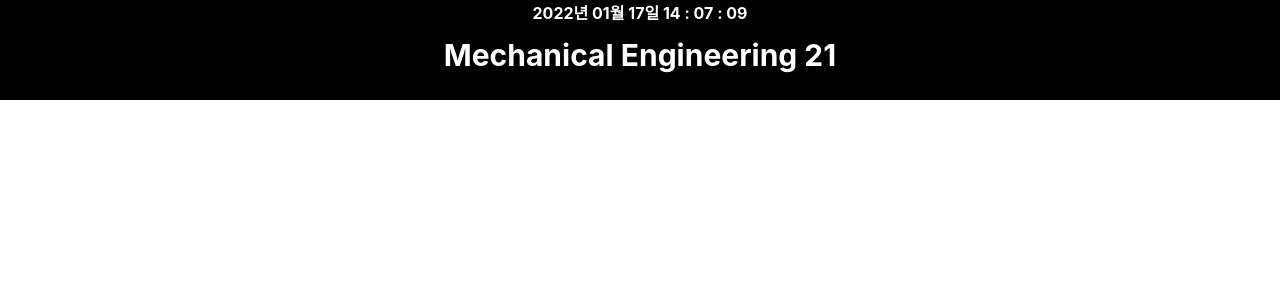
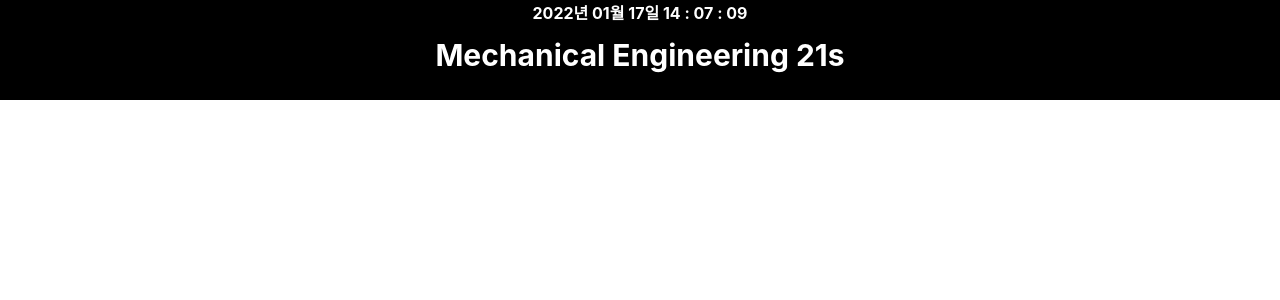
Before and after one commit to tjrwns29/myPage, a React (Create React App) app: page / in a window 1280 px wide. Shown: the top 300 px of the page. Built offline with nearby package versions, Linux system fonts and the light colour scheme.

Commit message:
first commit

```diff
--- a/src/App.js
+++ b/src/App.js
@@ -10,7 +10,7 @@ function App() {
     <div className="App">
       <div className="bgcr"></div> {/*BackGround Color*/}
       <span className="NowTime">{NowTime}</span> {/* MowTime */}
-      <a href="./App.js" className="Header">Mechanical Engineering 21</a> {/* Title */}
+      <a href="./App.js" className="Header">Mechanical Engineering 21s</a> {/* Title */}
     </div>
   );
 }
```
